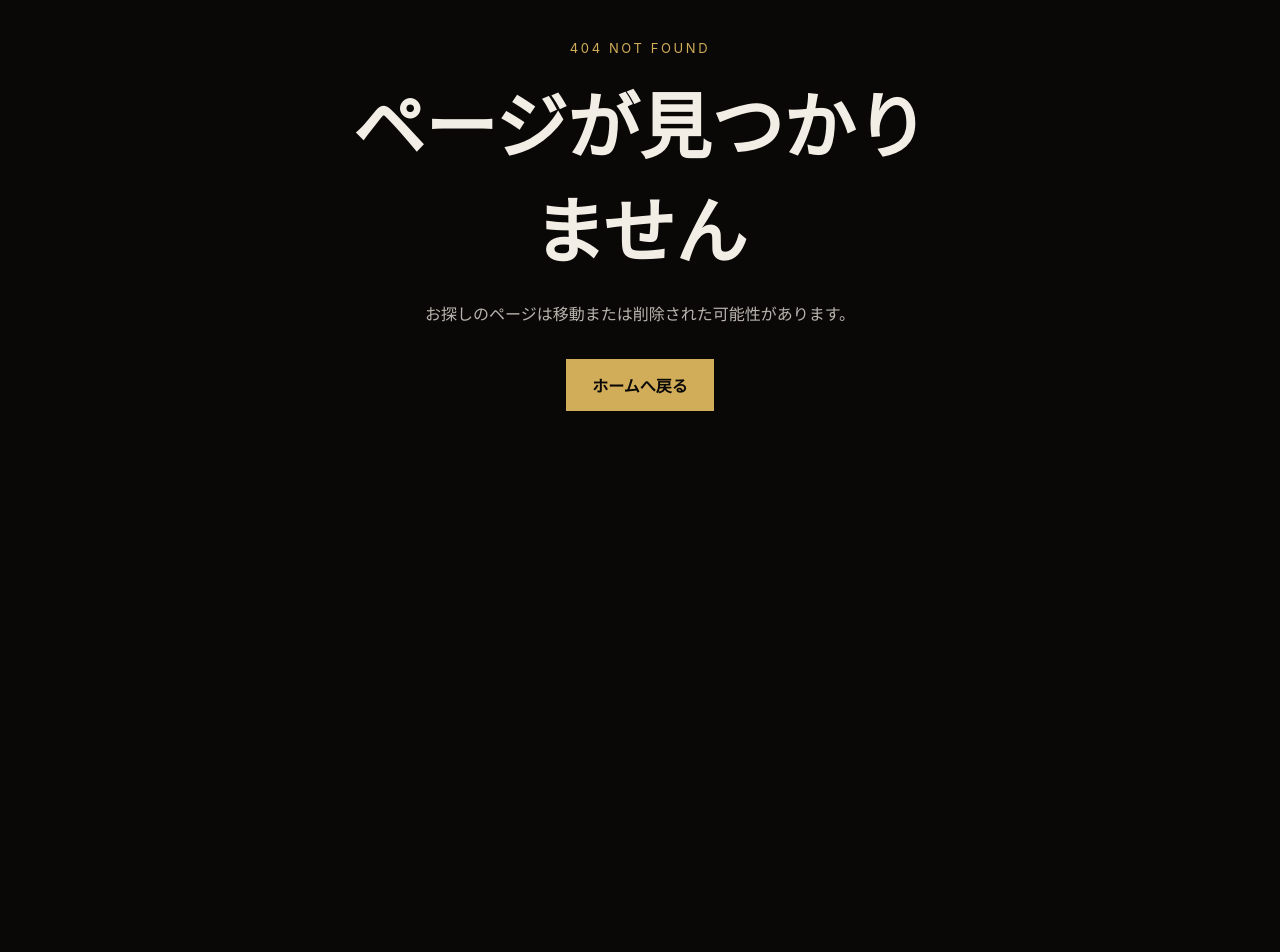
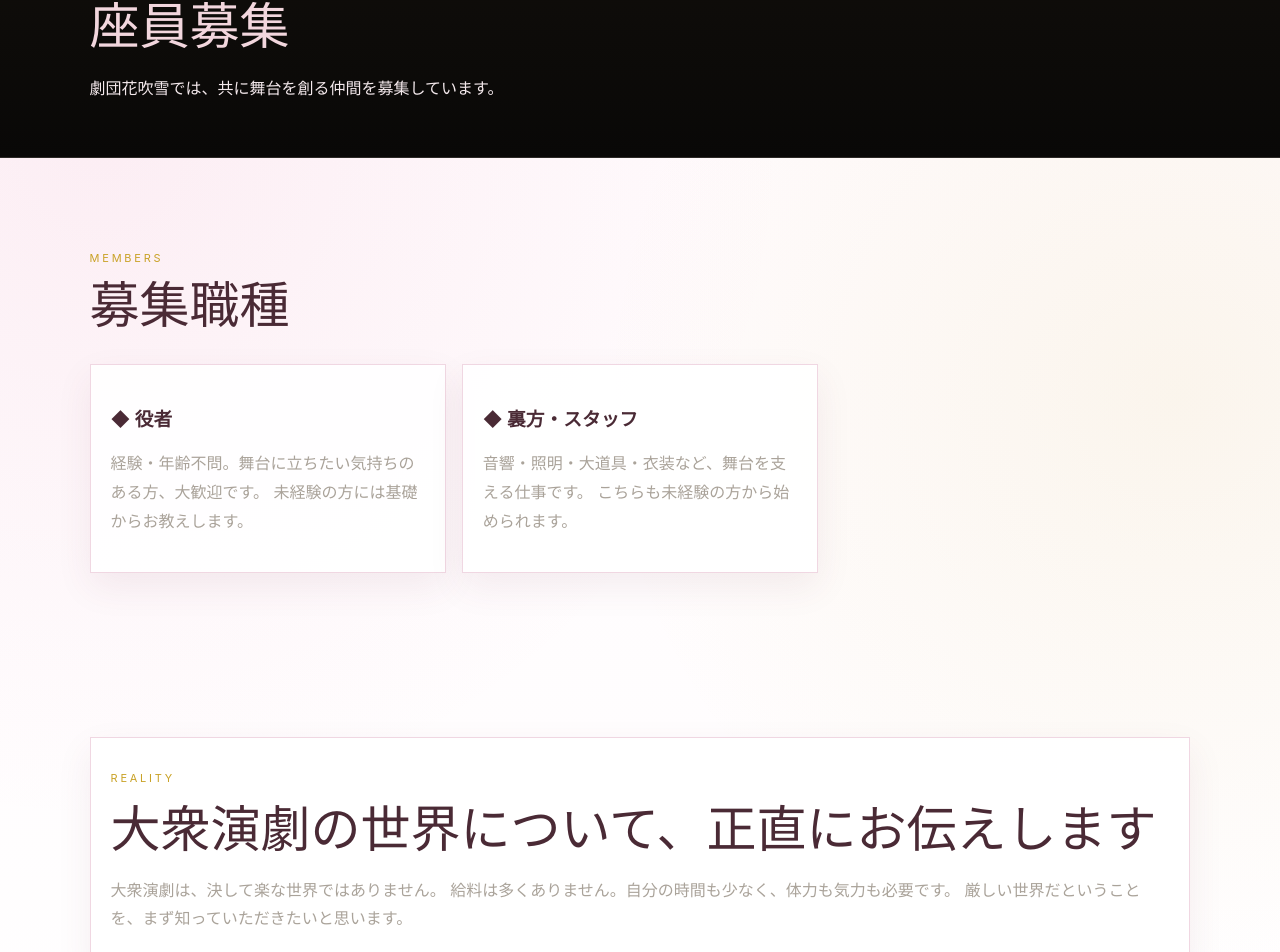
Before and after one commit to sakura7612harunojo/gekidan-hanafubuki-homepage, a Next.js app: page /recruit in a window 1280 px wide. Before the commit this address had no page. Shown: the part 181-1133 px from the top of the page. Before the commit the page ends 800 px from the top, so only its background shows below. Built offline with nearby package versions, Linux system fonts and the light colour scheme.

Commit message:
feat: 座員募集ページを追加

```diff
--- /dev/null
+++ b/app/recruit/page.tsx
@@ -0,0 +1,175 @@
+import type { Metadata } from "next";
+import { Header } from "@/components/Header";
+
+export const metadata: Metadata = {
+  title: "座員募集｜劇団花吹雪",
+  description:
+    "劇団花吹雪では、共に舞台を創る役者・裏方・スタッフを募集しています。未経験の方も応募いただけます。",
+  alternates: { canonical: "/recruit" },
+};
+
+export default function RecruitPage() {
+  return (
+    <>
+      <Header />
+
+      <main>
+        <section className="schedule-hero">
+          <p className="eyebrow">RECRUIT</p>
+          <h1>座員募集</h1>
+          <p>
+            劇団花吹雪では、共に舞台を創る仲間を募集しています。
+          </p>
+        </section>
+
+        <section className="section">
+          <div className="section-heading">
+            <div>
+              <p className="eyebrow">MEMBERS</p>
+              <h2>募集職種</h2>
+            </div>
+          </div>
+
+          <div className="grid">
+            <article className="card">
+              <h3>◆ 役者</h3>
+              <p>
+                経験・年齢不問。舞台に立ちたい気持ちのある方、大歓迎です。
+                未経験の方には基礎からお教えします。
+              </p>
+            </article>
+
+            <article className="card">
+              <h3>◆ 裏方・スタッフ</h3>
+              <p>
+                音響・照明・大道具・衣装など、舞台を支える仕事です。
+                こちらも未経験の方から始められます。
+              </p>
+            </article>
+          </div>
+        </section>
+
+        <section className="section">
+          <div className="card">
+            <p className="eyebrow">REALITY</p>
+            <h2>大衆演劇の世界について、正直にお伝えします</h2>
+            <p>
+              大衆演劇は、決して楽な世界ではありません。
+              給料は多くありません。自分の時間も少なく、体力も気力も必要です。
+              厳しい世界だということを、まず知っていただきたいと思います。
+            </p>
+          </div>
+        </section>
+
+        <section className="section">
+          <div className="section-heading">
+            <div>
+              <p className="eyebrow">OUR POLICY</p>
+              <h2>うちの姿勢</h2>
+            </div>
+          </div>
+
+          <div className="card">
+            <p>
+              そのうえで、劇団花吹雪では以下のことをお約束します。
+            </p>
+            <ul>
+              <li>給料からの不当な天引きはしません</li>
+              <li>辞めにくくするために道具制作などで縛ることもしません</li>
+            </ul>
+            <p>
+              厳しい世界だからこそ、座員を大切にし、
+              正々堂々と向き合いたいと思っています。
+            </p>
+          </div>
+        </section>
+
+        <section className="section">
+          <div className="section-heading">
+            <div>
+              <p className="eyebrow">PROMISE</p>
+              <h2>入団にあたっての大切な約束</h2>
+            </div>
+          </div>
+
+          <div className="grid">
+            <article className="card">
+              <h3>入団したら3年</h3>
+              <p>中途半端な気持ちでの入団はご遠慮ください。</p>
+            </article>
+
+            <article className="card">
+              <h3>辞める時は3ヶ月前に申し出</h3>
+              <p>必ず事前にご相談ください。</p>
+            </article>
+
+            <article className="card">
+              <h3>辞めた後は3年間、大衆演劇に関わらない</h3>
+              <p>これは劇団としての決まりです。</p>
+            </article>
+          </div>
+
+          <div className="card">
+            <p>
+              長く責任を持って舞台を共に作る仲間として関わっていただきたい、
+              という思いからのルールです。
+            </p>
+          </div>
+        </section>
+
+        <section className="section">
+          <div className="card">
+            <p className="eyebrow">BEFORE APPLYING</p>
+            <h2>応募前にご確認ください</h2>
+            <p>
+              上記の約束事に納得いただけない場合や、
+              「とりあえず話だけ聞いてみたい」という段階の方は、
+              恐れ入りますが今回はご遠慮ください。
+            </p>
+            <p>
+              面談は、本気で入団を考えている方を対象とさせていただいております。
+            </p>
+          </div>
+        </section>
+
+        <section className="section">
+          <div className="section-heading">
+            <div>
+              <p className="eyebrow">APPLICATION</p>
+              <h2>応募方法</h2>
+            </div>
+          </div>
+
+          <div className="card">
+            <p>
+              ご興味のある方は、桜春之丞のSNSアカウントのDMまでご連絡ください。
+            </p>
+            <p>
+              見学・体験も随時受け付けています。まずはお気軽にご連絡ください。
+            </p>
+
+            <div className="actions">
+              <a
+                className="btn primary"
+                href="https://www.instagram.com/sakura_harunojo"
+                target="_blank"
+                rel="noopener noreferrer"
+              >
+                InstagramでDM
+              </a>
+
+              <a
+                className="btn"
+                href="https://x.com/oresama5776"
+                target="_blank"
+                rel="noopener noreferrer"
+              >
+                XでDM
+              </a>
+            </div>
+          </div>
+        </section>
+      </main>
+    </>
+  );
+}
--- a/components/Header.tsx
+++ b/components/Header.tsx
@@ -9,6 +9,7 @@ export function Header() {
         <Link href="/performances">公演予定</Link>
         <Link href="/cast">劇団員</Link>
         <Link href="/gallery">写真</Link>
+        <Link href="/recruit">座員募集</Link>
         <Link href="/news">お知らせ</Link>
 </nav>
     </header>
```
Also changed, not shown: 1 other file (tests, documents, lock files or other folders).
